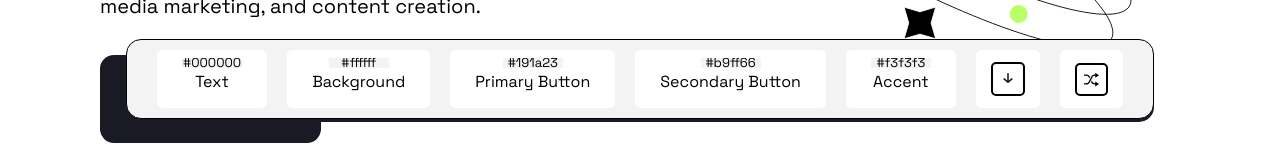
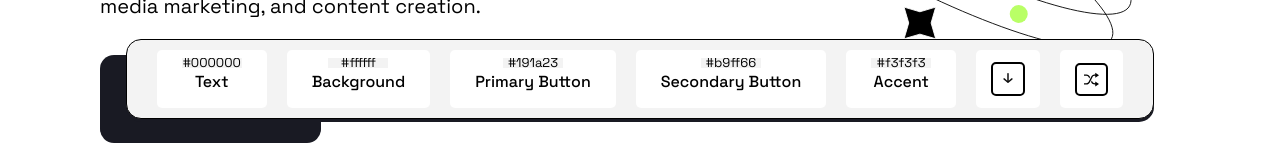
Before and after one commit to tyomll/huesync, a Next.js app: page / in a window 1280 px wide. Shown: the part 631-791 px from the top of the page. Built offline with nearby package versions, Linux system fonts and the light colour scheme.

Commit message:
Added Tooltip for toolbar elements, style changes.

```diff
--- a/src/components/toolbar/ColorsButton.tsx
+++ b/src/components/toolbar/ColorsButton.tsx
@@ -10,7 +10,7 @@ const ColorsButton = () => {
 		<>
 			{isModalOpen && <ColorsModal />}
 			<div
-				className="z-50 flex items-center h-full px-[25px] bg-[#ffffff] rounded-[5px] gap-[5px] cursor-pointer"
+				className="z-50 flex items-center h-full px-[25px] bg-[#ffffff] rounded-[5px] gap-[5px] cursor-pointer duration-300 hover:shadow-[0_2.8px_2.2px_rgba(0,_0,_0,_0.034),_0_6.7px_5.3px_rgba(0,_0,_0,_0.048),_0_12.5px_10px_rgba(0,_0,_0,_0.06),_0_22.3px_17.9px_rgba(0,_0,_0,_0.072),_0_41.8px_33.4px_rgba(0,_0,_0,_0.086),_0_100px_80px_rgba(0,_0,_0,_0.12)]"
 				onClick={toggleModal}
 			>
 				<div className="flex items-center cursor-pointer">
--- a/src/components/toolbar/ExportButton.tsx
+++ b/src/components/toolbar/ExportButton.tsx
@@ -5,9 +5,16 @@ const ExportButton = () => {
 	const { createFile } = useCreateFile();
 	return (
 		<div
-			className="flex flex-col justify-center items-center h-full px-[15px] bg-[#ffffff] rounded-[5px] gap-[5px] cursor-pointer"
+			className="flex flex-col justify-center items-center h-full px-[15px] bg-[#ffffff] rounded-[5px] gap-[5px] cursor-pointer duration-300 hover:shadow-[0_2.8px_2.2px_rgba(0,_0,_0,_0.034),_0_6.7px_5.3px_rgba(0,_0,_0,_0.048),_0_12.5px_10px_rgba(0,_0,_0,_0.06),_0_22.3px_17.9px_rgba(0,_0,_0,_0.072),_0_41.8px_33.4px_rgba(0,_0,_0,_0.086),_0_100px_80px_rgba(0,_0,_0,_0.12)]"
 			onClick={() => createFile()}
 		>
+			<div className="group relative">
+				<div className="duration-200 flex flex-col items-center break-keep w-fit absolute left-[-15px] bottom-[45px] opacity-0 group-hover:opacity-100">
+					<span className="text-center font-500 backdrop-blur-md bg-[#000000cc] text-[14px] text-white rounded-[6px] py-[5px] px-[10px]">
+						Export
+					</span>
+					<div className="w-0 h-0 border-l-[6px] border-l-transparent border-t-[6px] border-t-[#000000cc] border-r-[6px] border-r-transparent"></div>
+				</div>
 				<div className="w-fit h-fit border-[2px] border-[#000000] rounded-[5px]">
 					<svg
 						xmlns="http://www.w3.org/2000/svg"
@@ -23,6 +30,7 @@ const ExportButton = () => {
 					</svg>
 				</div>
 			</div>
+		</div>
 	);
 };
 
--- a/src/components/toolbar/RandomizerButton.tsx
+++ b/src/components/toolbar/RandomizerButton.tsx
@@ -7,9 +7,16 @@ const RandomizerButton = () => {
 	};
 	return (
 		<div
-			className="flex flex-col justify-center items-center h-full px-[15px] bg-[#ffffff] rounded-[5px] gap-[5px] cursor-pointer"
+			className="flex flex-col justify-center items-center h-full px-[15px] bg-[#ffffff] rounded-[5px] gap-[5px] cursor-pointer duration-300 hover:shadow-[0_2.8px_2.2px_rgba(0,_0,_0,_0.034),_0_6.7px_5.3px_rgba(0,_0,_0,_0.048),_0_12.5px_10px_rgba(0,_0,_0,_0.06),_0_22.3px_17.9px_rgba(0,_0,_0,_0.072),_0_41.8px_33.4px_rgba(0,_0,_0,_0.086),_0_100px_80px_rgba(0,_0,_0,_0.12)]"
 			onClick={onRandomize}
 		>
+			<div className="group relative">
+				<div className="duration-200 flex flex-col items-center break-keep w-fit absolute left-[-30px] bottom-[45px] opacity-0 group-hover:opacity-100">
+					<span className="text-center font-500 backdrop-blur-md bg-[#000000cc] text-[14px] text-white rounded-[6px] py-[5px] px-[10px]">
+						Randomize
+					</span>
+					<div className="w-0 h-0 border-l-[6px] border-l-transparent border-t-[6px] border-t-[#000000cc] border-r-[6px] border-r-transparent"></div>
+				</div>
 				<div className="flex justify-center items-center p-[7px] w-fit h-fit border-[2px] border-[#000000] rounded-[5px]">
 					<svg
 						xmlns="http://www.w3.org/2000/svg"
@@ -21,6 +28,7 @@ const RandomizerButton = () => {
 					</svg>
 				</div>
 			</div>
+		</div>
 	);
 };
 
--- a/src/components/toolbar/Toolbar.tsx
+++ b/src/components/toolbar/Toolbar.tsx
@@ -28,6 +28,7 @@ const Toolbar: FC = () => {
 			<div className="flex lg:hidden items-center justify-between gap-[20px] ">
 				<ColorsButton />
 				<ExportButton />
+				<RandomizerButton />
 			</div>
 		</div>
 	);
--- a/src/components/toolbar/colorButtons/AccentButton.tsx
+++ b/src/components/toolbar/colorButtons/AccentButton.tsx
@@ -6,7 +6,7 @@ const AccentButton = () => {
 
 	return (
 		<label
-			className="flex flex-col items-center h-full px-[25px] bg-[#ffffff] rounded-[5px] gap-[5px] cursor-pointer"
+			className="flex flex-col items-center h-full px-[25px] bg-[#ffffff] rounded-[5px] gap-[5px] cursor-pointer duration-300 hover:shadow-[0_2.8px_2.2px_rgba(0,_0,_0,_0.034),_0_6.7px_5.3px_rgba(0,_0,_0,_0.048),_0_12.5px_10px_rgba(0,_0,_0,_0.06),_0_22.3px_17.9px_rgba(0,_0,_0,_0.072),_0_41.8px_33.4px_rgba(0,_0,_0,_0.086),_0_100px_80px_rgba(0,_0,_0,_0.12)]"
 			htmlFor="accent"
 		>
 			<div className="w-[60px] h-[10px]">
@@ -19,7 +19,7 @@ const AccentButton = () => {
 				/>
 			</div>
 			<div className="flex flex-col items-center cursor-pointer">
-				<label className="mt-[5px] cursor-pointer" htmlFor="accent">
+				<label className="font-500 mt-[5px] cursor-pointer" htmlFor="accent">
 					Accent
 				</label>
 				<input
--- a/src/components/toolbar/colorButtons/BackgroundButton.tsx
+++ b/src/components/toolbar/colorButtons/BackgroundButton.tsx
@@ -6,7 +6,7 @@ const BackgroundButton = () => {
 
 	return (
 		<label
-			className="flex flex-col items-center h-full px-[25px] bg-[#ffffff] rounded-[5px] gap-[5px] cursor-pointer"
+			className="flex flex-col items-center h-full px-[25px] bg-[#ffffff] rounded-[5px] gap-[5px] cursor-pointer duration-300 hover:shadow-[0_2.8px_2.2px_rgba(0,_0,_0,_0.034),_0_6.7px_5.3px_rgba(0,_0,_0,_0.048),_0_12.5px_10px_rgba(0,_0,_0,_0.06),_0_22.3px_17.9px_rgba(0,_0,_0,_0.072),_0_41.8px_33.4px_rgba(0,_0,_0,_0.086),_0_100px_80px_rgba(0,_0,_0,_0.12)]"
 			htmlFor="background"
 		>
 			<div className="w-[60px] h-[10px]">
@@ -19,7 +19,10 @@ const BackgroundButton = () => {
 				/>
 			</div>
 			<div className="flex flex-col items-center cursor-pointer">
-				<label className="mt-[5px] cursor-pointer" htmlFor="background">
+				<label
+					className="font-500 mt-[5px] cursor-pointer"
+					htmlFor="background"
+				>
 					Background
 				</label>
 				<input
--- a/src/components/toolbar/colorButtons/PrimaryButton.tsx
+++ b/src/components/toolbar/colorButtons/PrimaryButton.tsx
@@ -7,7 +7,7 @@ const PrimaryButton = () => {
 
 	return (
 		<label
-			className="flex flex-col items-center h-full px-[25px] bg-[#ffffff] rounded-[5px] gap-[5px] cursor-pointer"
+			className="flex flex-col items-center h-full px-[25px] bg-[#ffffff] rounded-[5px] gap-[5px] cursor-pointer duration-300 hover:shadow-[0_2.8px_2.2px_rgba(0,_0,_0,_0.034),_0_6.7px_5.3px_rgba(0,_0,_0,_0.048),_0_12.5px_10px_rgba(0,_0,_0,_0.06),_0_22.3px_17.9px_rgba(0,_0,_0,_0.072),_0_41.8px_33.4px_rgba(0,_0,_0,_0.086),_0_100px_80px_rgba(0,_0,_0,_0.12)]"
 			htmlFor="primary"
 		>
 			<div className="w-[60px] h-[10px]">
@@ -20,7 +20,7 @@ const PrimaryButton = () => {
 				/>
 			</div>
 			<div className="flex flex-col items-center cursor-pointer">
-				<label className="mt-[5px] cursor-pointer" htmlFor="primary">
+				<label className="font-500 mt-[5px] cursor-pointer" htmlFor="primary">
 					Primary Button
 				</label>
 				<input
--- a/src/components/toolbar/colorButtons/SecondaryButton.tsx
+++ b/src/components/toolbar/colorButtons/SecondaryButton.tsx
@@ -7,7 +7,7 @@ const SecondaryButton = () => {
 	);
 	return (
 		<label
-			className="flex flex-col items-center h-full px-[25px] bg-[#ffffff] rounded-[5px] gap-[5px] cursor-pointer"
+			className="flex flex-col items-center h-full px-[25px] bg-[#ffffff] rounded-[5px] gap-[5px] cursor-pointer duration-300 hover:shadow-[0_2.8px_2.2px_rgba(0,_0,_0,_0.034),_0_6.7px_5.3px_rgba(0,_0,_0,_0.048),_0_12.5px_10px_rgba(0,_0,_0,_0.06),_0_22.3px_17.9px_rgba(0,_0,_0,_0.072),_0_41.8px_33.4px_rgba(0,_0,_0,_0.086),_0_100px_80px_rgba(0,_0,_0,_0.12)]"
 			htmlFor="secondary"
 		>
 			<div className="w-[60px] h-[10px]">
@@ -20,7 +20,7 @@ const SecondaryButton = () => {
 				/>
 			</div>
 			<div className="flex flex-col items-center cursor-pointer">
-				<label className="mt-[5px] cursor-pointer" htmlFor="secondary">
+				<label className="font-500 mt-[5px] cursor-pointer" htmlFor="secondary">
 					Secondary Button
 				</label>
 				<input
--- a/src/components/toolbar/colorButtons/TextButton.tsx
+++ b/src/components/toolbar/colorButtons/TextButton.tsx
@@ -5,7 +5,7 @@ const TextButton = () => {
 		useCurrentColor("--primary-color");
 	return (
 		<label
-			className="flex flex-col items-center h-full px-[25px] bg-[#ffffff] rounded-[5px] gap-[5px] cursor-pointer"
+			className="flex flex-col items-center h-full px-[25px] bg-[#ffffff] rounded-[5px] gap-[5px] cursor-pointer duration-300 hover:shadow-[0_2.8px_2.2px_rgba(0,_0,_0,_0.034),_0_6.7px_5.3px_rgba(0,_0,_0,_0.048),_0_12.5px_10px_rgba(0,_0,_0,_0.06),_0_22.3px_17.9px_rgba(0,_0,_0,_0.072),_0_41.8px_33.4px_rgba(0,_0,_0,_0.086),_0_100px_80px_rgba(0,_0,_0,_0.12)]"
 			htmlFor="text"
 		>
 			<div className="w-[60px] h-[10px] ">
@@ -18,7 +18,7 @@ const TextButton = () => {
 				/>
 			</div>
 			<div className="flex flex-col items-center cursor-pointer">
-				<label className="mt-[5px] cursor-pointer" htmlFor="text">
+				<label className="font-500 mt-[5px] cursor-pointer" htmlFor="text">
 					Text
 				</label>
 				<input
--- a/src/shared/icons/Linkedin.tsx
+++ b/src/shared/icons/Linkedin.tsx
@@ -19,15 +19,15 @@ const Linkedin = () => {
 				<circle cx="15" cy="15" r="15" className="fill-secondary" />
 				<path
 					d="M8.22178 22.0586H11.3059V12.0742H8.22178V22.0586Z"
-					className="fill-primary"
+					className="fill-primaryButton"
 				/>
 				<path
 					d="M7.94141 8.88672C7.94141 9.87109 8.7358 10.668 9.76384 10.668C10.7451 10.668 11.5395 9.87109 11.5395 8.88672C11.5395 7.90234 10.7451 7.05859 9.76384 7.05859C8.7358 7.05859 7.94141 7.90234 7.94141 8.88672Z"
-					className="fill-primary"
+					className="fill-primaryButton"
 				/>
 				<path
 					d="M19.8106 22.0586H22.9414V16.5742C22.9414 13.9023 22.3339 11.793 19.2031 11.793C17.7078 11.793 16.6797 12.6367 16.2592 13.4336H16.2124V12.0742H13.2685V22.0586H16.3526V17.1367C16.3526 15.8242 16.5863 14.5586 18.2218 14.5586C19.8106 14.5586 19.8106 16.0586 19.8106 17.1836V22.0586Z"
-					className="fill-primary"
+					className="fill-primaryButton"
 				/>
 			</svg>
 		</Link>
```
Lines whose indentation alone changed are shown as unchanged.
